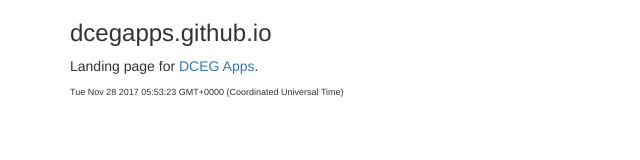
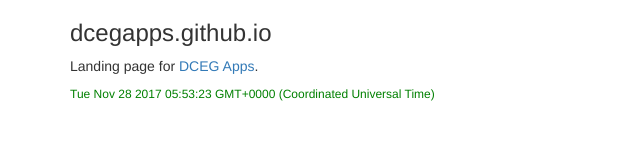
Before and after one commit to dcegapps/dcegapps.github.com, a plain HTML site: page index.html in a window 1280 px wide. Shown: the whole page, without its empty margins (0-640 px from the left). Drawn offline with nearby package versions, Linux system fonts and the light colour scheme.

Commit message:
green date

```diff
--- a/index.html
+++ b/index.html
@@ -11,7 +11,7 @@
     <div class="container">
         <h3>dcegapps.github.io</h3>
         <p>Landing page for <a href="https://dcegapps.github.io" target="_blank">DCEG Apps</a>.</p>
-        <p id="currentDate" style="font-size:9px"></p>
+        <p id="currentDate" style="font-size:12;color:green"></p>
     </div>
 </body>
 </html>
```
